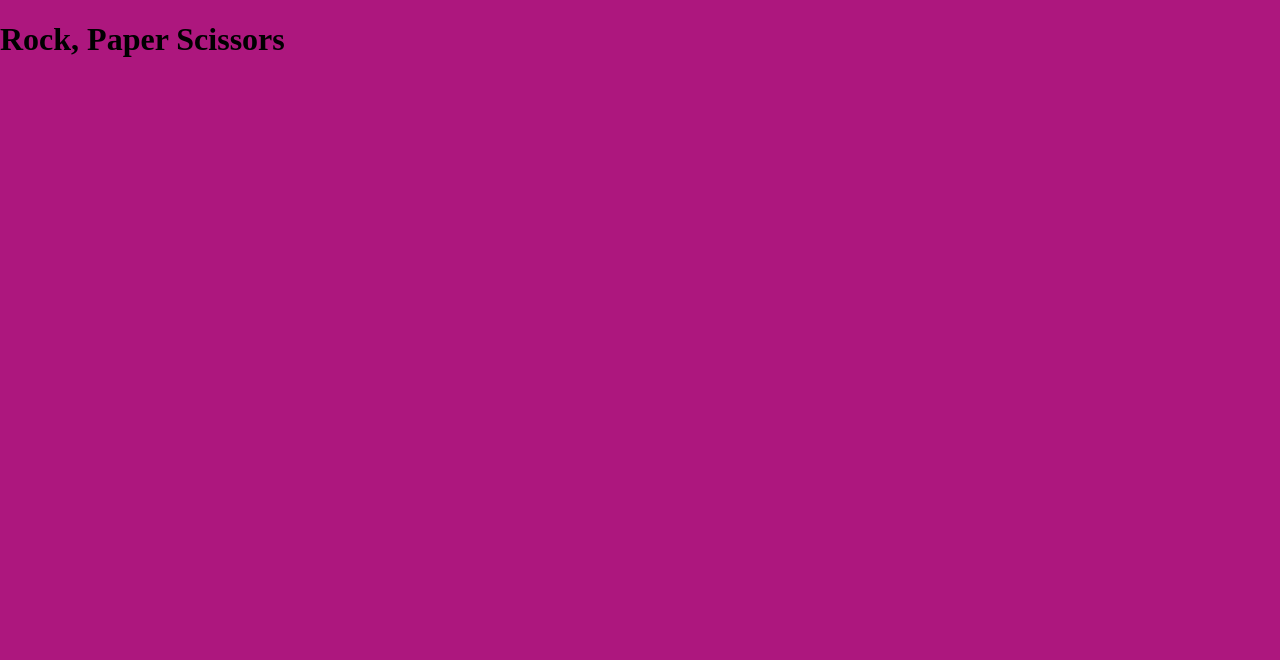
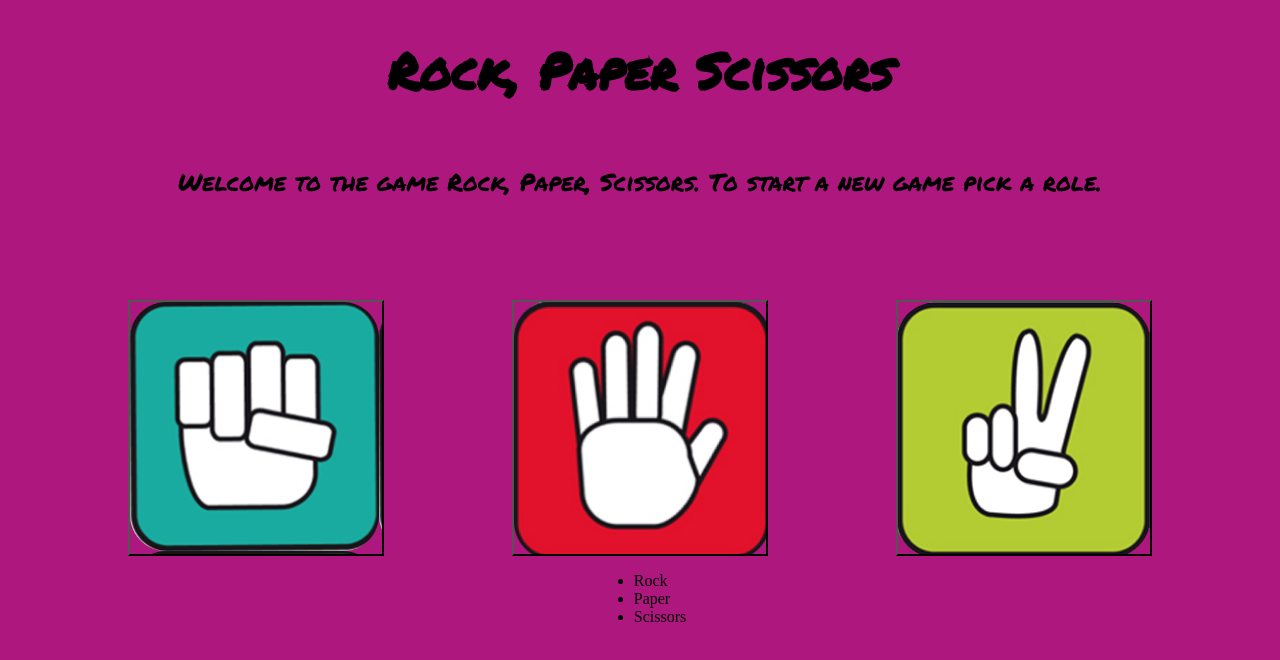
Before and after one commit to antekrtalic/Rock-Paper-Scissors, a plain HTML site: page index.html in a window 1280 px wide. Drawn offline with Linux system fonts and the light colour scheme.

Commit message:
Adding UI to my rock paper scissors game, and trying to implemenet DOM

```diff
--- a/index.html
+++ b/index.html
@@ -4,10 +4,30 @@
 <meta charset="utf-8">
 <title>Rock, Paper, Scissors</title>
 <link rel="stylesheet" href="style.css">
+<link rel="preconnect" href="https://fonts.gstatic.com">
+<link href="https://fonts.googleapis.com/css2?family=Permanent+Marker&display=swap" rel="stylesheet">
+<link rel="preconnect" href="https://fonts.gstatic.com">
+<link href="https://fonts.googleapis.com/css2?family=Gloria+Hallelujah&family=Permanent+Marker&display=swap" rel="stylesheet">
 </head>
 <body>
-<h1>Rock, Paper Scissors</h1>
-
-<!--- <script src="program.js"></script> -->
+<div id="main">
+    <div class="title">
+        <h1>Rock, Paper Scissors</h1>
+        <p>Welcome to the game Rock, Paper, Scissors. To start a new game pick a role.</p>
+    </div>
+    <div class="photos">
+        <button class="btn-1"></button>
+        <button class="btn-2"></button>
+        <button class="btn-3"></button>
+    </div>
+    <div class="role">
+        <ul>
+            <li>Rock</li>
+            <li>Paper</li>
+            <li>Scissors</li>
+        </ul>
+    </div>
+</div>
+<script src="program.js"></script>
 </body>
 </html>
--- a/program.js
+++ b/program.js
@@ -1,5 +1,6 @@
 let player_count = 0;
 let computer_count = 0;
+let role = "";
 // Computer turn
 
 function computerPlay(){
@@ -77,15 +78,18 @@ function playRound(playerSelection, computerSelection){
 
 // Playing until 5 rounds expired
 
-function game(){
+function game(role){
     let user_prompt;
 
 
     for(let i = 0; i < 5; i++){
-        user_prompt = prompt("Enter your turn!");
-        console.log(playRound(user_prompt, computerPlay()));
-        console.log(`Player: ${player_count} Computer: ${computer_count}`);
-
+        pickRole(buttons);
+        if (role) {
+            console.log(playRound(role, computerPlay()));
+            console.log(`Player: ${player_count} Computer: ${computer_count}`);
+        }else {
+            console.log("Enter something");
+        }
 
     }
 
@@ -96,4 +100,22 @@ function game(){
     }
 }
 
-game();
+
+
+const buttons = document.querySelectorAll('button');
+
+function pickRole(buttons){
+    buttons.forEach((button) => {
+        button.addEventListener('click', () => {
+            if (button.className === "btn-1"){
+                role = "rock";
+            }else if (button.className === "btn-2"){
+                role = "paper";
+            }else if (button.className === "btn-3"){
+                role = "scissors";
+            }
+
+        });
+    });
+}
+game(role);
--- a/style.css
+++ b/style.css
@@ -3,3 +3,62 @@ body {
     padding: 0;
     background-color: #ad177e;
 }
+
+
+#main {
+    display: flex;
+    justify-content: center;
+    align-items: center;
+    flex-direction: column;
+    min-height: 100%;
+    min-width: 100%;
+}
+
+/* Title div */
+
+.title {
+    min-width: 100%;
+    height: 300px;
+    display: flex;
+    flex-direction: column;
+    align-items: center;
+}
+
+
+.title > h1 {
+    font-family: 'Gloria Hallelujah', cursive;
+    font-family: 'Permanent Marker', cursive;
+    font-size: 50px;
+}
+
+.title  p {
+    font-family: 'Permanent Marker', cursive;
+    font-size: 24px;
+}
+
+/* Role div */
+
+.photos {
+    min-width: 100%;
+
+    display:flex;
+    justify-content: space-evenly;
+}
+
+.btn-1 {
+    background-image: url("images/rock.png");
+    width: 256px;
+    height: 256px;
+}
+
+.btn-2 {
+    background-image: url("images/paper.png");
+    width: 256px;
+    height: 256px;
+}
+
+.btn-3 {
+    background-image: url("images/scissors.png");
+    width: 256px;
+    height: 256px;
+}
```
Also changed, not shown: images/paper.png (added), images/rock.png (added), images/rock_paper_scissors.png (deleted), images/scissors.png (added).
